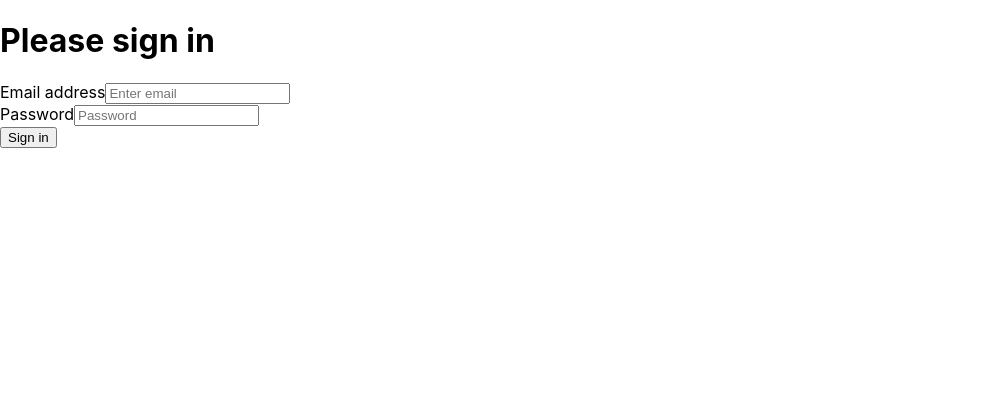
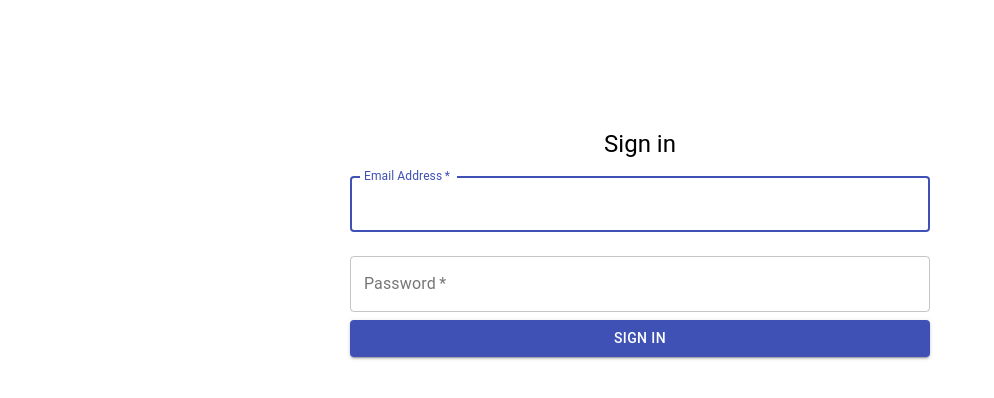
Before and after one commit to zsorosz/travel_planner, a React (Create React App) app in the folder travel_frontend/: page /login in a window 1280 px wide. Shown: the top 398 px of the page, without its empty margins (0-994 px from the left). Built offline with nearby package versions, Linux system fonts and the light colour scheme.

Commit message:
Add material-UI, style Login component

```diff
--- a/travel_frontend/package.json
+++ b/travel_frontend/package.json
@@ -3,6 +3,8 @@
   "version": "0.1.0",
   "private": true,
   "dependencies": {
+    "@material-ui/core": "^4.10.2",
+    "@material-ui/icons": "^4.9.1",
     "@testing-library/jest-dom": "^4.2.4",
     "@testing-library/react": "^9.3.2",
     "@testing-library/user-event": "^7.1.2",
--- a/travel_frontend/src/App.js
+++ b/travel_frontend/src/App.js
@@ -7,6 +7,7 @@ import LogIn from './LogIn';
 import Welcome from './Welcome';
 import Profil from './Profil';
 import history from './history';
+import './styles/Page.css';
 
 class App extends Component {
   render(){
--- a/travel_frontend/src/LogIn.js
+++ b/travel_frontend/src/LogIn.js
@@ -1,6 +1,11 @@
 import React, { Component } from 'react';
 import history from './history';
 import { login } from './UserFunctions'
+import Button from '@material-ui/core/Button';
+import TextField from '@material-ui/core/TextField';
+import Typography from '@material-ui/core/Typography';
+import Container from '@material-ui/core/Container';
+import './styles/LoginStyles.css';
 
 class LogIn extends Component {
     constructor(props){
@@ -32,34 +37,47 @@ class LogIn extends Component {
     }
     render(){
         return(
+          <Container class='login-container'>
+            <Typography component="h1" variant="h5">
+              Sign in
+            </Typography>
             <form noValidate onSubmit={this.onSubmit}>
-              <h1>Please sign in</h1>
-              <div>
-                <label htmlFor="email">Email address</label>
-                <input
-                  type="email"
+              <TextField
+                variant="outlined"
+                margin="normal"
+                required
+                fullWidth
+                id="email"
+                label="Email Address"
                 name="email"
-                  placeholder="Enter email"
+                autoComplete="email"
+                autoFocus
                 value={this.state.email}
                 onChange={this.onChange}
               />
-              </div>
-              <div>
-                <label htmlFor="password">Password</label>
-                <input
+              <TextField
+                variant="outlined"
+                margin="normal"
+                required
+                fullWidth
+                name="password"
+                label="Password"
                 type="password"
-                  name="password"
-                  placeholder="Password"
+                id="password"
+                autoComplete="current-password"
                 value={this.state.password}
                 onChange={this.onChange}
               />
-              </div>
-              <button
+              <Button
                 type="submit"
+                fullWidth
+                variant="contained"
+                color="primary"
               >
-                Sign in
-              </button>
+                Sign In
+              </Button>
             </form>
+          </Container>
         )
     }
 }
--- a/travel_frontend/src/Welcome.js
+++ b/travel_frontend/src/Welcome.js
@@ -1,8 +1,20 @@
 import React, { Component } from 'react';
 import { Link } from 'react-router-dom';
 
+import Profil from './Profil';
+
 class Welcome extends Component {
+    constructor(props){
+        super(props);
+        const usertoken = window.localStorage.getItem("usertoken");
+        this.state = {
+            usertoken: usertoken
+        }
+    };
     render(){
+        if(this.state.usertoken){
+            return(<Profil />)
+        } else {
             return(
                 <div>
                     <h1>Welcome to the Travel Planner</h1>
@@ -11,5 +23,6 @@ class Welcome extends Component {
                 </div>
             )
         }
+    }
 };
 export default Welcome;
--- /dev/null
+++ b/travel_frontend/src/styles/LoginStyles.css
@@ -0,0 +1,11 @@
+.login-container {
+    margin-top: 8rem;
+    display: flex;
+    flex-direction: column;
+    align-items: center;
+}
+
+.login-avatar {
+    margin: 1rem;
+    background-color: rebeccapurple;
+}
--- /dev/null
+++ b/travel_frontend/src/styles/Page.css
@@ -0,0 +1,17 @@
+.page {
+    height: 100vh;
+    /* position: fixed; */
+    width: 100%;
+    top: 0;
+    transition: opacity 0.5s ease-in-out;
+}
+
+.page-enter {
+    opacity: 0;
+}
+.page-enter-active {
+    opacity: 1;
+}
+.page-exit-active {
+    opacity: 0;
+}
```
Also changed, not shown: 1 other file (tests, documents, lock files or other folders). Lines whose indentation alone changed are shown as unchanged.
